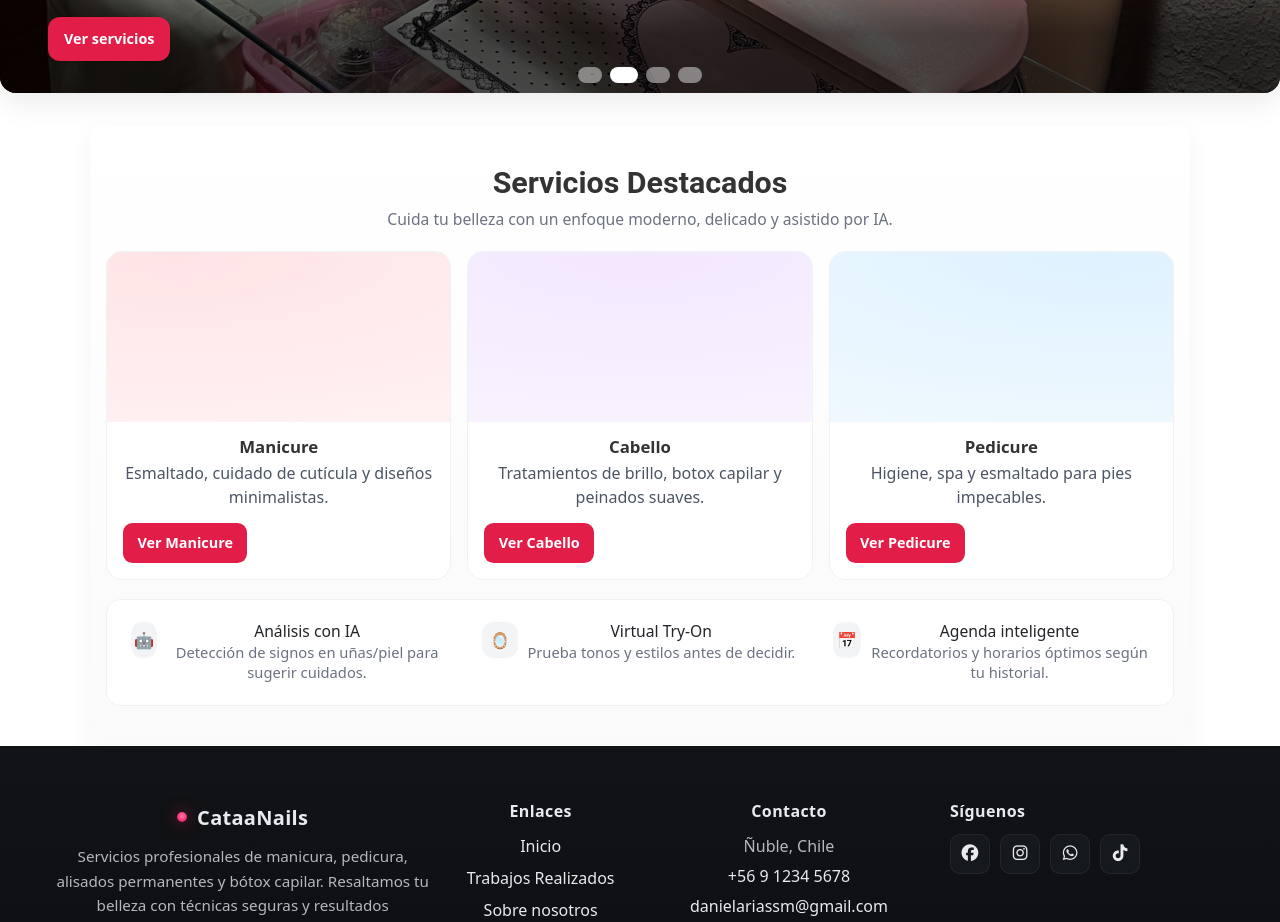
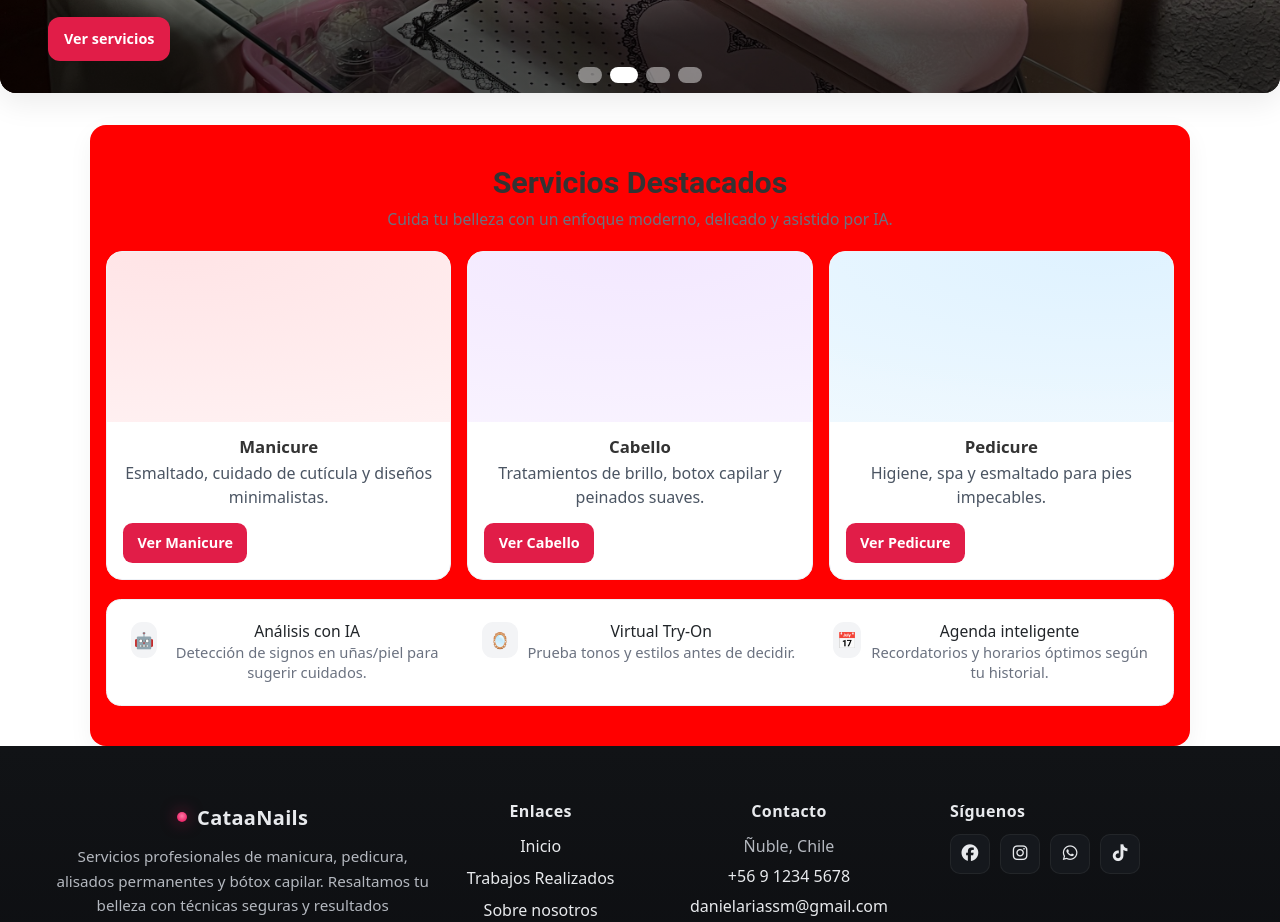
Before and after one commit to Kharaham/CataNails, a React (Create React App) app in the folder catademo1/: page / in a window 1280 px wide. Shown: the part 480-1402 px from the top of the page. Built offline with nearby package versions, Linux system fonts and the light colour scheme; no server answers; the HTML template or start-up script is replaced by a standard one.

Commit message:
no message

```diff
--- a/catademo1/src/styles/components/home.css
+++ b/catademo1/src/styles/components/home.css
@@ -133,7 +133,7 @@
   --bg: #fafafa;
   --card: #ffffff;
   --muted: #6b7280;
-  background: linear-gradient(180deg, #fff 0%, var(--bg) 100%);
+  background: red;
   border-radius: 1rem;
   padding: 2.5rem 1rem;
   margin: 1.5rem auto 0;
```
